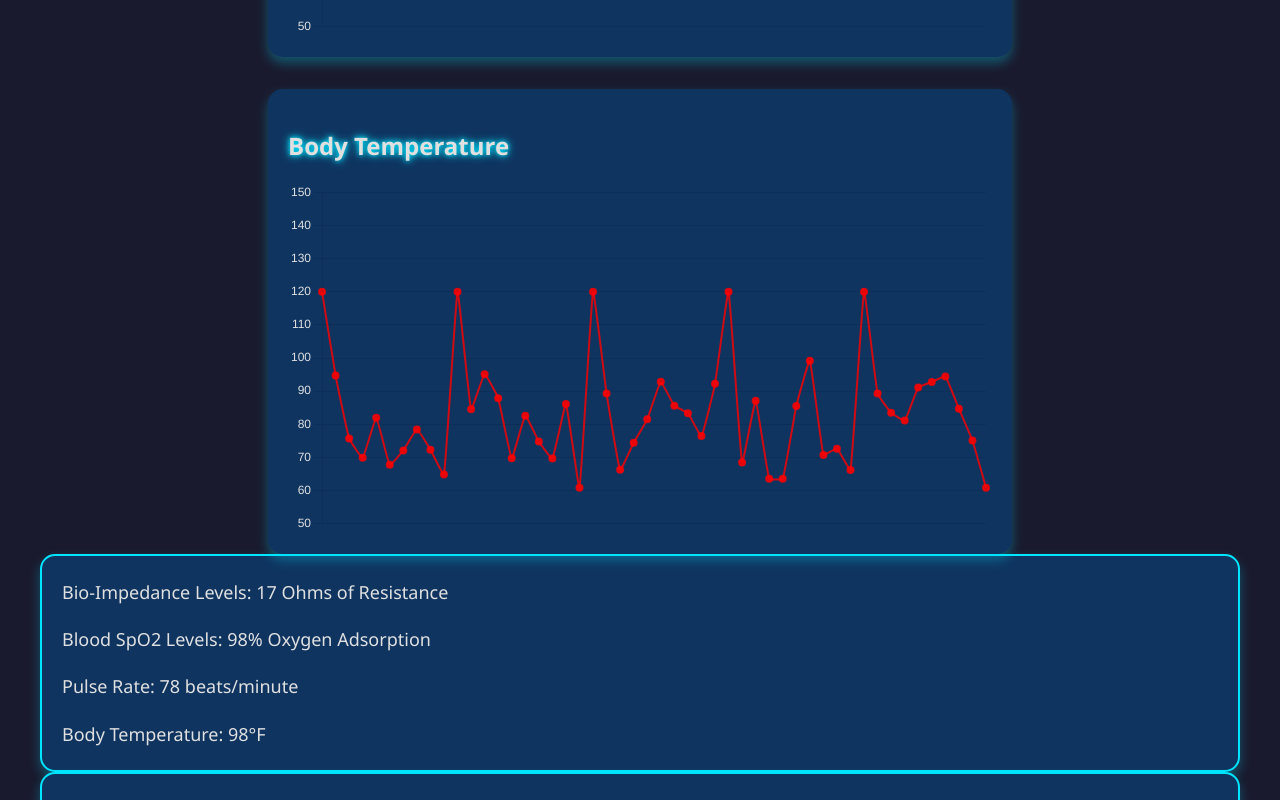
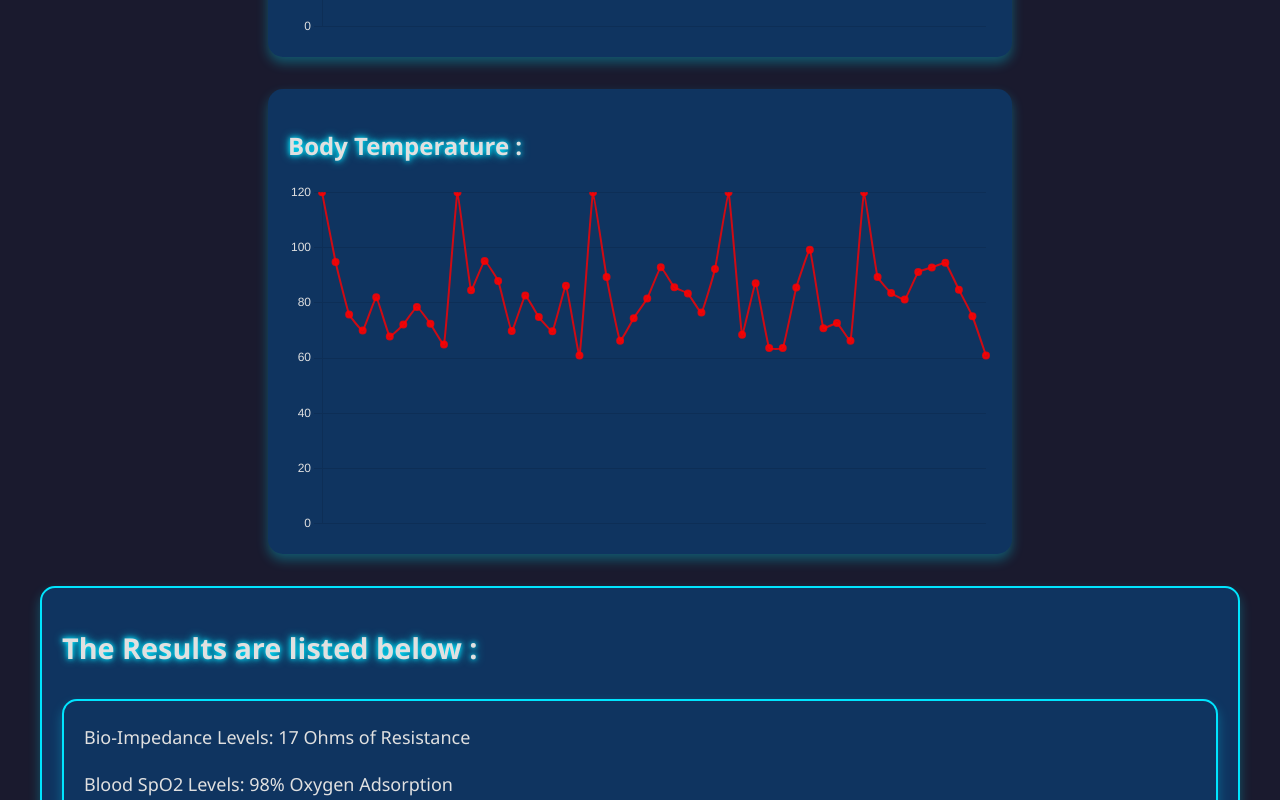
Before and after one commit to HimanshuGolani/SunilsDashboard, a React (Vite) app: page / in a window 1280 px wide. Shown: the part 1580-2380 px from the top of the page. Built offline with nearby package versions, Linux system fonts and the light colour scheme.

Commit message:
Context added and with it the states are also properly transfered

```diff
--- a/src/App.jsx
+++ b/src/App.jsx
@@ -1,11 +1,14 @@
 import React from "react";
 import Dashboard from "./Pages/Dashboard";
 import "./css/App.css";
+import AppFieldsProvider from "./GlobalContext/AppContext";
 
 function App() {
   return (
     <div className="App">
-      <Dashboard />
+      <AppFieldsProvider>
+        <Dashboard />
+      </AppFieldsProvider>
     </div>
   );
 }
--- a/src/Component/Prediction.jsx
+++ b/src/Component/Prediction.jsx
@@ -1,11 +1,11 @@
-export default function Prediction() {
+export default function Prediction({}) {
   return (
     <div className="prediction">
-      <h2>Prediction Results: 89%</h2>
+      <h2>Prediction Results: {"89%"}</h2>
       <ul>
-        <li>61-80%: Needs Immediate Medical Attention</li>
-        <li>41-60%: Needs a Check-up</li>
-        <li>0-40%: Safe Range, No Medical Attention Needed</li>
+        <li>{"61-80%: Needs Immediate Medical Attention"}</li>
+        <li>{"41-60%: Needs a Check-up"}</li>
+        <li>{"0-40%: Safe Range, No Medical Attention Needed"}</li>
       </ul>
     </div>
   );
--- a/src/Component/RealTimeVisualizer.jsx
+++ b/src/Component/RealTimeVisualizer.jsx
@@ -87,8 +87,8 @@ function RealTimeVisualizer({ title }) {
               ticks: {
                 color: "#e0e0e0", // Light gray Y-axis labels color for contrast
               },
-              min: 50,
-              max: 150,
+              min: 0,
+              max: 120,
             },
           },
           plugins: {
--- a/src/GlobalContext/AppContext.jsx
+++ b/src/GlobalContext/AppContext.jsx
@@ -0,0 +1,32 @@
+import React, { createContext, useContext, useState } from "react";
+
+const AppContext = createContext();
+
+const AppFieldsProvider = ({ children }) => {
+  const [bloodSpo2, setSpo2] = useState([]);
+  const [bioImpendence, setBioImpedence] = useState([]);
+  const [pulseRate, setPulseRate] = useState([]);
+  const [bodyTemperature, setBodyTemp] = useState([]);
+  return (
+    <AppContext.Provider
+      value={{
+        bloodSpo2,
+        setSpo2,
+        bioImpendence,
+        setBioImpedence,
+        pulseRate,
+        setPulseRate,
+        bodyTemperature,
+        setBodyTemp,
+      }}
+    >
+      {children}
+    </AppContext.Provider>
+  );
+};
+
+export const useAppState = () => {
+  return useContext(AppContext);
+};
+
+export default AppFieldsProvider;
--- a/src/Pages/Dashboard.jsx
+++ b/src/Pages/Dashboard.jsx
@@ -1,28 +1,52 @@
-import React from "react";
+import React, { useContext } from "react";
 import Header from "../Component/Header";
 import RealTimeVisualizer from "../Component/RealTimeVisualizer";
 import Metrics from "../Component/Metrics";
 import Prediction from "../Component/Prediction";
+import { useAppState } from "../GlobalContext/AppContext";
 
 function Dashboard() {
-  const VisualizerType = [
-    "Blood SpO2 Levels :",
-    "Bio- Impedence Levels :",
-    "Pulse Rate :",
-    "Body Temperature",
+  const VisualizerData = [
+    {
+      title: "Blood SpO2 Levels :",
+      data: useAppState().bloodSpo2,
+    },
+    {
+      title: "Bio-Impedence Levels :",
+      data: useAppState().bioImpendence,
+    },
+    {
+      title: "Pulse Rate :",
+      data: useAppState().pulseRate,
+    },
+    {
+      title: "Body Temperature :",
+      data: useAppState().bodyTemperature,
+    },
   ];
+
   return (
     <div className="dashboard">
       <Header />
 
       <div className="gaps wide-card">
-        {VisualizerType.map((item, index) => (
-          <RealTimeVisualizer key={index} title={item} />
+        {VisualizerData.map((item, index) => (
+          <RealTimeVisualizer key={index} title={item.title} data={item.data} />
         ))}
       </div>
 
-      <Metrics />
-      <Prediction />
+      <div className="prediction">
+        <h2
+          style={{
+            fontSize: "1.8rem",
+          }}
+        >
+          The Results are listed below :{" "}
+        </h2>
+
+        <Metrics />
+        <Prediction />
+      </div>
     </div>
   );
 }
--- a/src/css/App.css
+++ b/src/css/App.css
@@ -58,6 +58,7 @@ h2 {
 
 .metrics,
 .prediction {
+  margin-top: 2rem;
   background-color: var(--card-bg-color);
   border: 2px solid var(--card-border-color);
   padding: 20px;
```
